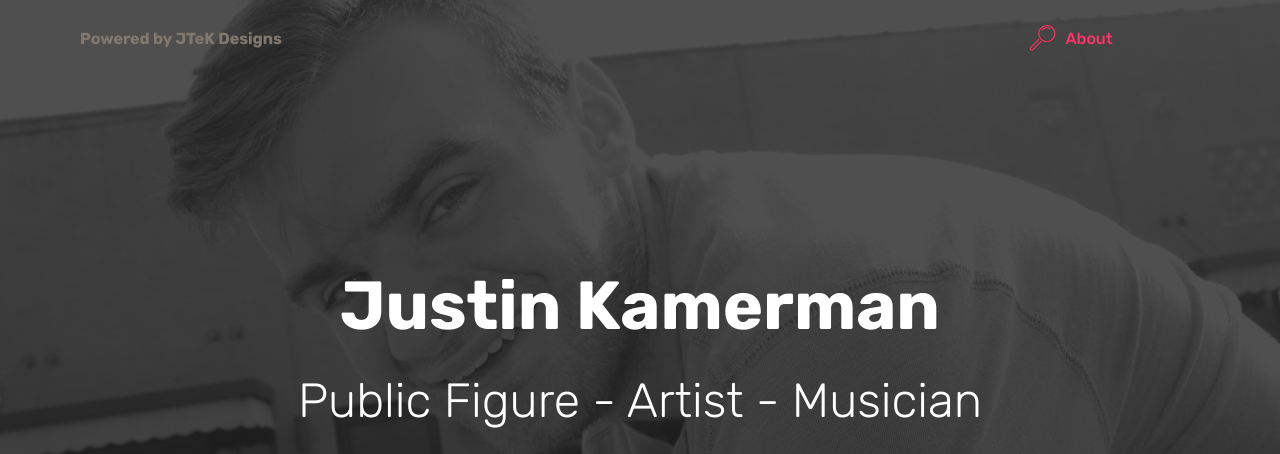
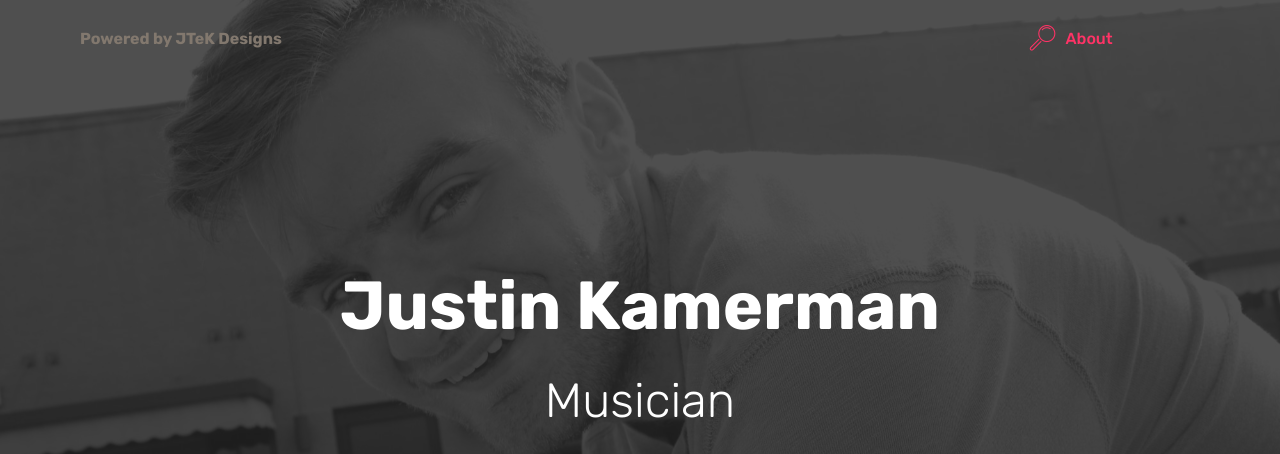
Before and after one commit to JTeKDesigns/jkamerman, a plain HTML site: page index.html in a window 1280 px wide. Shown: the top 454 px of the page. Drawn offline with Linux system fonts and the light colour scheme; files whose address does not match are found by name.

Commit message:
Update index.html

```diff
--- a/index.html
+++ b/index.html
@@ -66,7 +66,7 @@
                 <h1 class="mbr-section-title align-center mbr-bold pb-3 mbr-fonts-style display-1">
                     Justin Kamerman</h1>
                 <h3 class="mbr-section-subtitle align-center mbr-light pb-3 mbr-fonts-style display-2">
-                    Public Figure - Artist - Musician</h3>
+                    Musician</h3>
 
                 <div class="mbr-section-btn align-center"><a class="btn btn-md btn-secondary display-4" href="https://facebook.com/justinkamermantopic"><span class="socicon socicon-facebook mbr-iconfont mbr-iconfont-btn"></span>
                         Like my Page!</a> <a class="btn btn-md btn-secondary display-4" href="https://instagram.com/thejustinkamerman"><span class="socicon socicon-instagram mbr-iconfont mbr-iconfont-btn"></span>
```
